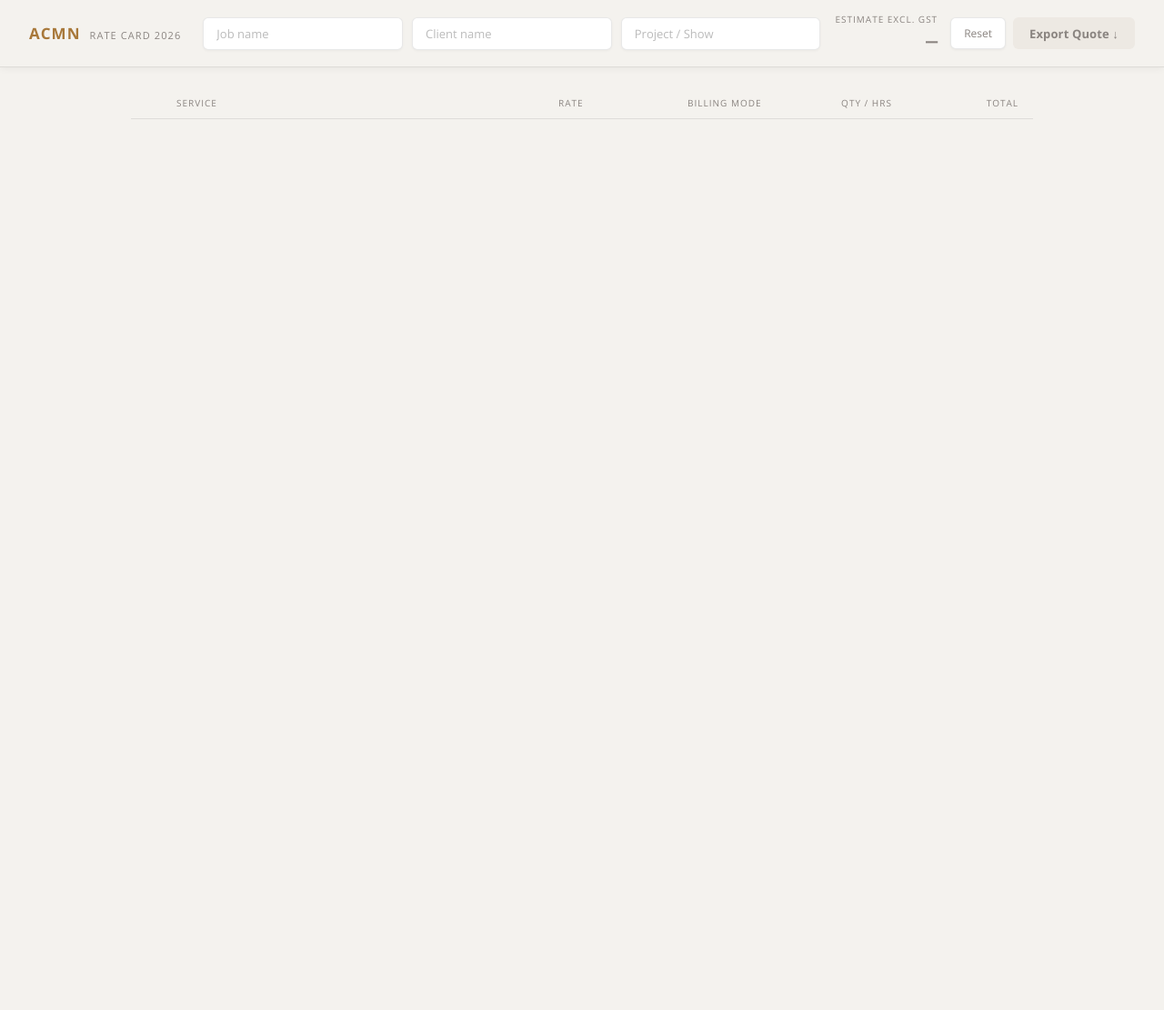
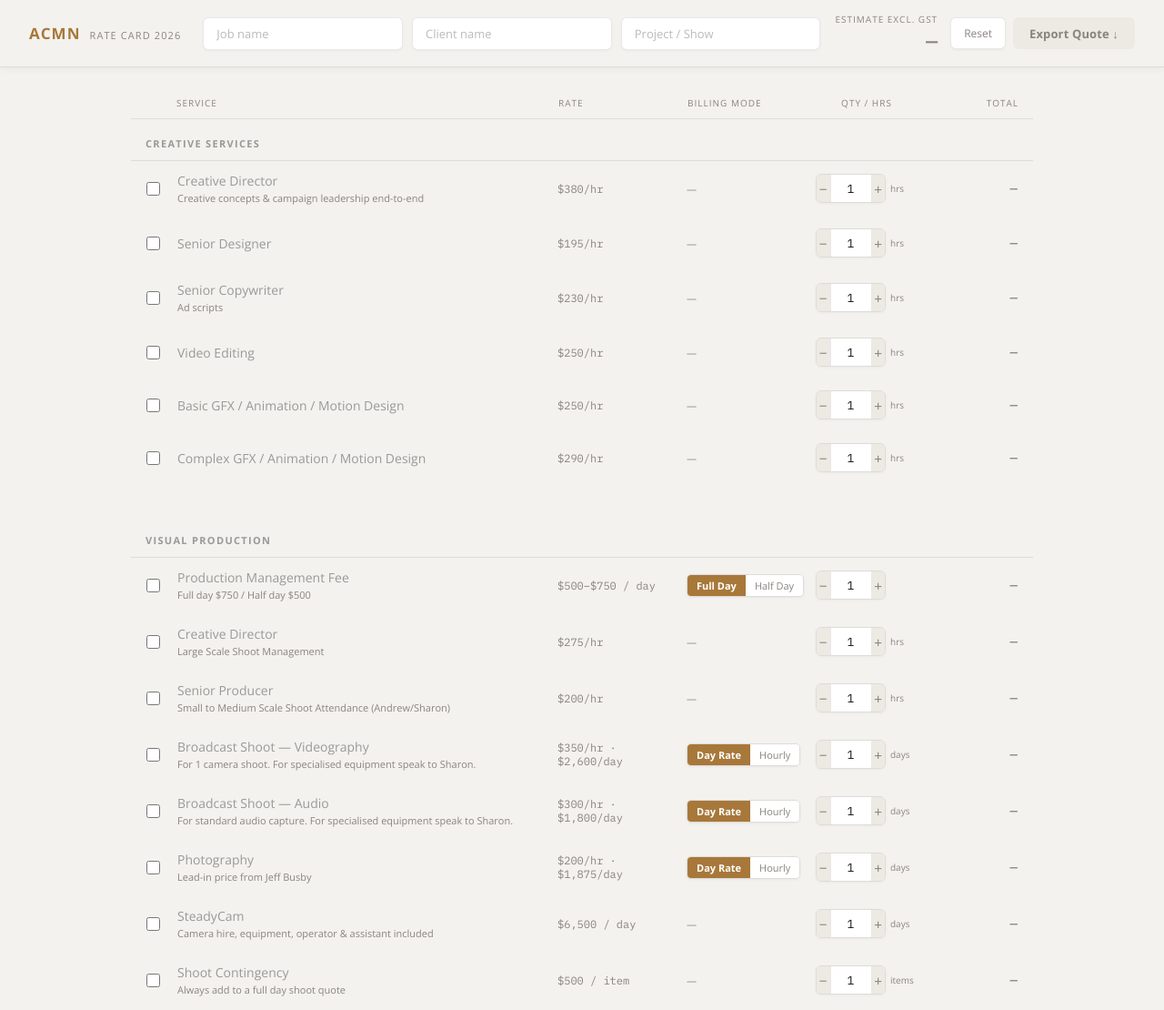
Before and after one commit to andrewacmn/ratecard, a plain HTML site: page index.html in a window 1280 px wide. Shown: the top 1110 px of the page at 91% size. Before the commit the page ends 800 px from the top, so only its background shows below. Drawn offline with nearby package versions, Linux system fonts and the light colour scheme.

Commit message:
Update index.html

```diff
--- a/index.html
+++ b/index.html
@@ -291,9 +291,9 @@ const SECTIONS = [
       { id: "cd",          label: "Creative Director",                       hourly: 380, notes: "Creative concepts & campaign leadership end-to-end" },
       { id: "sr_design",   label: "Senior Designer",                         hourly: 195, notes: "" },
       { id: "sr_copy",     label: "Senior Copywriter",                       hourly: 230, notes: "Ad scripts" },
-      { id: "vid_edit",    label: "Video Editor",                           hourly: 250, notes: "" },
-      { id: "basic_gfx",   label: "Motion Designer",   hourly: 250, notes: "Basic GFX / Animation / Motion Design" },
-      { id: "complex_gfx", label: "Senior Motion Designer", hourly: 290, notes: "Complex GFX / Animation / Motion Design" },
+      { id: "vid_edit",    label: "Video Editing",                           hourly: 250, notes: "" },
+      { id: "basic_gfx",   label: "Basic GFX / Animation / Motion Design",   hourly: 250, notes: "" },
+      { id: "complex_gfx", label: "Complex GFX / Animation / Motion Design", hourly: 290, notes: "" },
     ],
   },
   {
@@ -304,8 +304,8 @@ const SECTIONS = [
       { id: "sr_prod",     label: "Senior Producer",                  hourly: 200, notes: "Small to Medium Scale Shoot Attendance (Andrew/Sharon)" },
       { id: "shoot_video", label: "Broadcast Shoot — Videography",    hourly: 350, flat: 2600, type: "both", notes: "For 1 camera shoot. For specialised equipment speak to Sharon." },
       { id: "shoot_audio", label: "Broadcast Shoot — Audio",          hourly: 300, flat: 1800, type: "both", notes: "For standard audio capture. For specialised equipment speak to Sharon." },
-      { id: "steadycam",   label: "Broadcast Shoot - SteadyCam",                        type: "flat", flat: 6500, unit: "days",  notes: "Camera hire, equipment, operator & assistant included" },
-      { id: "photography", label: "Photography",                      POA, flat: notes: "Reach out to Sharon for quote" },
+      { id: "photography", label: "Photography",                      hourly: 200, flat: 1875, type: "both", notes: "Lead-in price from Jeff Busby" },
+      { id: "steadycam",   label: "SteadyCam",                        type: "flat", flat: 6500, unit: "days",  notes: "Camera hire, equipment, operator & assistant included" },
       { id: "contingency", label: "Shoot Contingency",                type: "flat", flat: 500,  unit: "items", notes: "Always add to a full day shoot quote" },
     ],
   },
```
